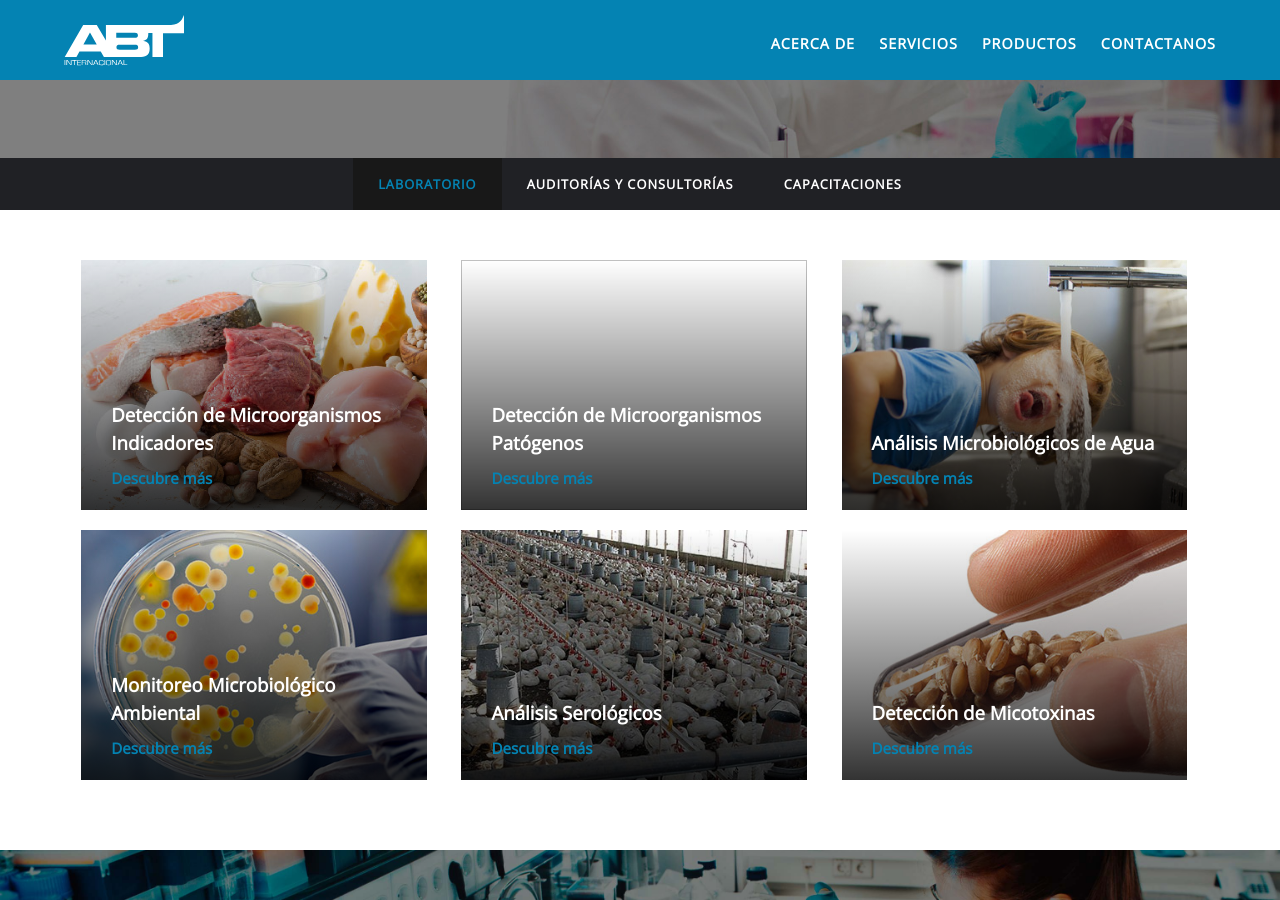
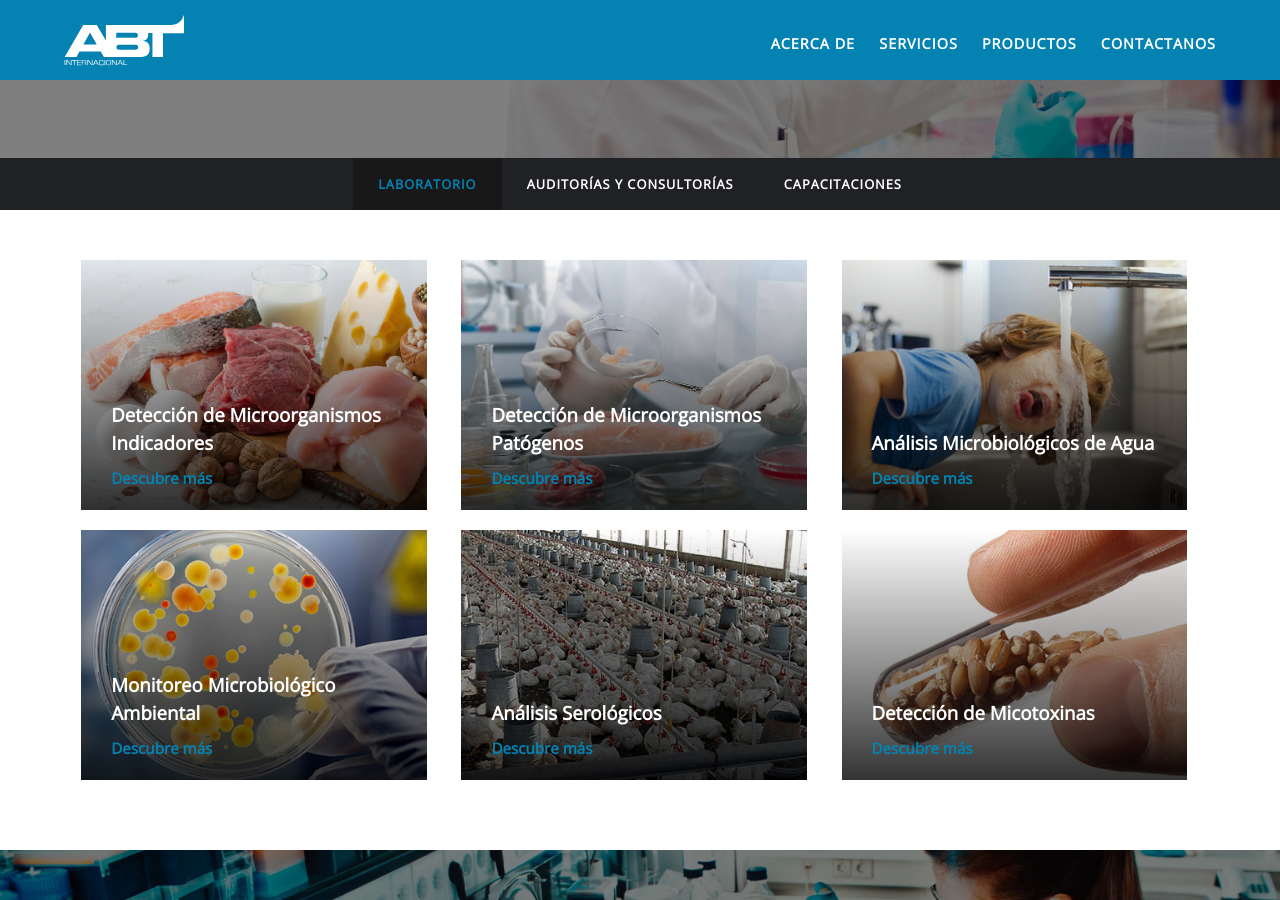
Before and after one commit to AdinCastro/Agrobiotek, a Jekyll site: the page built from index.html, in a window 1280 px wide and 900 px high, scrolled down 1778 px. Built offline with Jekyll 4.4.1, drawn with Linux system fonts in a browser that asks for light colours; Markdown is read by kramdown in place of the engine named in the settings.

Commit message:
Change image tag, css navigation

```diff
--- a/_includes/products.html
+++ b/_includes/products.html
@@ -17,9 +17,7 @@
         <h4 class="description-cta">Descubre más</h4>
       </div>
       <div class="item--overlay"></div>
-      <div class="item--image">
-        <img class="item-img" src="img/abt-equipos.jpg" alt="Equipos Agrobiotek">
-      </div>
+      <div class="item--image" style="background: url(img/abt-equipos.jpg) center center; background-size: cover;"></div>
     </div>
     <div class="item" data-item="reactivos">
       <div class="item--tag">
@@ -30,9 +28,7 @@
         <h4 class="description-cta">Descubre más</h4>
       </div>
       <div class="item--overlay"></div>
-      <div class="item--image">
-        <img class="item-img" src="img/abt-reactivos.jpg" alt="Aguas agrobiotek">
-      </div>
+      <div class="item--image" style="background: url(img/abt-reactivos.jpg) center center; background-size: cover;"></div>
     </div>
     <div class="item" data-item="consumibles">
       <div class="item--tag">
@@ -43,9 +39,7 @@
         <h4 class="description-cta">Descubre más</h4>
       </div>
       <div class="item--overlay"></div>
-      <div class="item--image">
-        <img class="item-img" src="img/abt-consumibles.jpg" alt="Aguas agrobiotek">
-      </div>
+      <div class="item--image" style="background: url(img/abt-consumibles.jpg) center center; background-size: cover;"></div>
     </div>
   </div>
 </div>
--- a/_includes/services.html
+++ b/_includes/services.html
@@ -26,9 +26,7 @@
             <h4 class="description-cta">Descubre más</h4>
           </div>
           <div class="item--overlay"></div>
-          <div class="item--image">
-            <img src="img/abt-lab-indicadores.jpg?v=00001" alt="Indicadores">
-          </div>
+          <div class="item--image" style="background: url(img/abt-lab-indicadores.jpg) center center; background-size: cover;"></div>
         </div>
         <div class="item" data-item="patogenos">
           <div class="item--tag">
@@ -39,10 +37,7 @@
             <h4 class="description-cta">Descubre más</h4>
           </div>
           <div class="item--overlay"></div>
-          <div class="item--image">
-            <img class="item-img" tyle="background: url(img/thumb-patogenos.jpg) center center; background-size: cover;">
-            <!-- <img src="img/thumb-patogenos.jpg" alt="Patogenos" class="item-img"> -->
-          </div>
+          <div class="item--image" style="background: url(img/abt-lab-patogenos.jpg) center center; background-size: cover;"></div>
         </div>
         <div class="item" data-item="aguas">
           <div class="item--tag">
@@ -53,9 +48,7 @@
             <h4 class="description-cta">Descubre más</h4>
           </div>
           <div class="item--overlay"></div>
-          <div class="item--image">
-            <img class="item-img" src="img/abt-lab-aguas.jpg" alt="Aguas">
-          </div>
+          <div class="item--image" style="background: url(img/abt-lab-aguas.jpg) center center; background-size: cover;"></div>
         </div>
         <div class="item" data-item="ambientales">
           <div class="item--tag">
@@ -66,9 +59,7 @@
             <h4 class="description-cta">Descubre más</h4>
           </div>
           <div class="item--overlay"></div>
-          <div class="item--image">
-            <img src="img/abt-lab-ambientales.jpg" alt="Ambientes">
-          </div>
+          <div class="item--image" style="background: url(img/abt-lab-ambientales.jpg) center center; background-size: cover;"></div>
         </div>
         <div class="item" data-item="serologicos">
           <div class="item--tag">
@@ -79,9 +70,7 @@
             <h4 class="description-cta">Descubre más</h4>
           </div>
           <div class="item--overlay"></div>
-          <div class="item--image">
-            <img class="item-img" src="img/abt-lab-serologia.jpg" alt="Serologia">
-          </div>
+          <div class="item--image" style="background: url(img/abt-lab-serologia.jpg) center center; background-size: cover;"></div>
         </div>
         <div class="item" data-item="micotoxinas">
           <div class="item--tag">
@@ -92,9 +81,7 @@
             <h4 class="description-cta">Descubre más</h4>
           </div>
           <div class="item--overlay"></div>
-          <div class="item--image">
-            <img class="item-img" src="img/abt-lab-micotoxinas.jpg" alt="Micotoxinas">
-          </div>
+          <div class="item--image" style="background: url(img/abt-lab-micotoxinas.jpg) center center; background-size: cover;"></div>
         </div>
       </div>
     </li>
@@ -109,9 +96,7 @@
             <h4 class="description-cta">Descubre más</h4>
           </div>
           <div class="item--overlay"></div>
-          <div class="item--image">
-            <img class="item-img" src="img/audits-hoteles.jpg" alt="Hoteles">
-          </div>
+          <div class="item--image" style="background: url(img/audits-hoteles.jpg) center center; background-size: cover;"></div>
         </div>
         <div class="item item-double" data-item="auditorias-plantas">
           <div class="item--tag">
@@ -122,9 +107,7 @@
             <h4 class="description-cta">Descubre más</h4>
           </div>
           <div class="item--overlay"></div>
-          <div class="item--image">
-            <img class="item-img" src="img/audits-plantas.jpg" alt="Plantas">
-          </div>
+          <div class="item--image" style="background: url(img/audits-plantas.jpg) center center; background-size: cover;"></div>
         </div>
       </div>
     </li>
@@ -139,9 +122,7 @@
             <h4 class="description-cta">Descubre más</h4>
           </div>
           <div class="item--overlay"></div>
-          <div class="item--image">
-            <img class="item-img" src="img/capacitaciones-abiertas.jpg" alt="Capacitaciones Abiertas">
-          </div>
+          <div class="item--image" style="background: url(img/capacitaciones-abiertas.jpg) center center; background-size: cover;"></div>
         </div>
         <div class="item item-double" data-item="capacitaciones-plantas">
           <div class="item--tag">
@@ -152,9 +133,7 @@
             <h4 class="description-cta">Descubre más</h4>
           </div>
           <div class="item--overlay"></div>
-          <div class="item--image">
-            <img class="item-img" src="img/capacitaciones-planta.jpg" alt="Capacitaciones en Planta">
-          </div>
+          <div class="item--image" style="background: url(img/capacitaciones-planta.jpg) center center; background-size: cover;"></div>
         </div>
       </div>
     </li>
--- a/_includes/veterinary.html
+++ b/_includes/veterinary.html
@@ -20,9 +20,7 @@
         <h4 class="description-cta">Descubre más</h4>
       </div>
       <div class="item--overlay"></div>
-      <div class="item--image">
-        <img class="item-img" src="img/abt-vet-quipos.jpg" alt="Aguas agrobiotek">
-      </div>
+      <div class="item--image" style="background: url(img/abt-vet-quipos.jpg) center center; background-size: cover;"></div>
     </div>
     <div class="item item-double" data-item="reactivos-veterinaria">
       <div class="item--tag">
@@ -33,9 +31,7 @@
         <h4 class="description-cta">Descubre más</h4>
       </div>
       <div class="item--overlay"></div>
-      <div class="item--image">
-        <img class="item-img" src="img/abt-vet-reactivos.jpg" alt="Aguas agrobiotek">
-      </div>
+      <div class="item--image" style="background: url(img/abt-vet-reactivos.jpg) center center; background-size: cover;"></div>
     </div>
   </div>
 </div>
--- a/_scss/main.scss
+++ b/_scss/main.scss
@@ -92,7 +92,8 @@
     position: absolute;
     top: 0;
     right: 5%;
-    width: auto;
+    width: 100%;
+    text-align: right;
     ul{
       padding: 30px 0 0;
       li{
```
Also changed, not shown: img/abt-lab-patogenos.jpg (renamed from img/thumb-patogenos.jpg).
